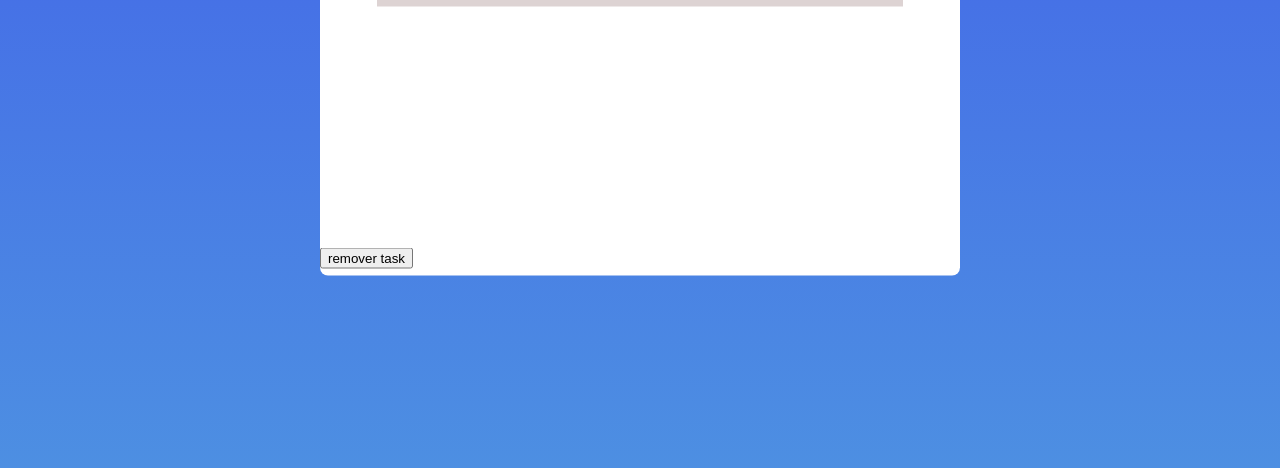
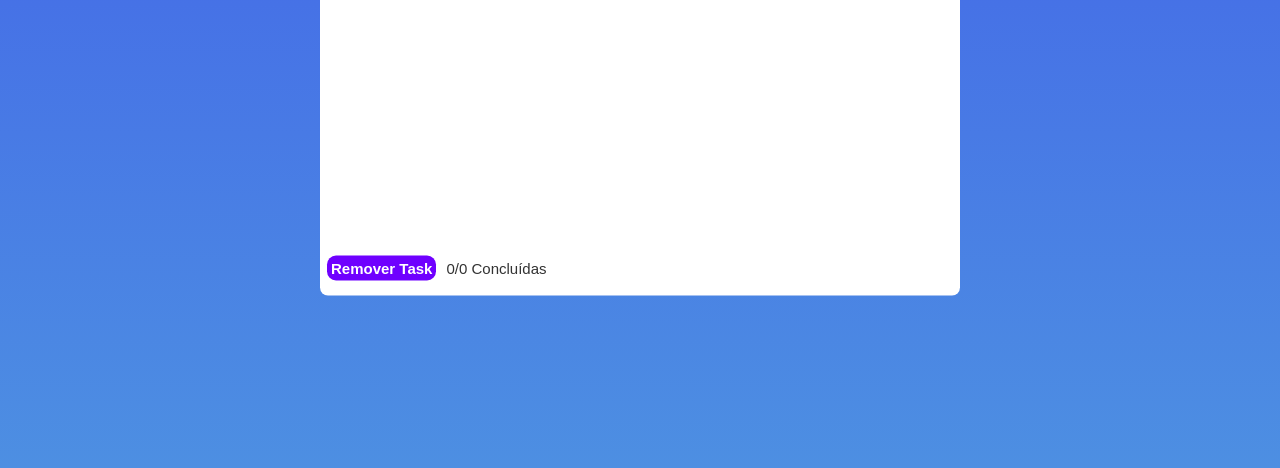
Before and after one commit to hashiraofcode/toDoList, a plain HTML site: page index.html in a window 1280 px wide. Shown: the part 332-800 px from the top of the page. Drawn offline with Linux system fonts and the light colour scheme.

Commit message:
concluindo desafio

```diff
--- a/JavaScript/index.js
+++ b/JavaScript/index.js
@@ -1,3 +1,31 @@
+// função que verifica as tasks true;
+const isTrue = () => {
+    let ischecked = 0;
+    toDoListData.forEach(({checked}) => {
+        checked? ischecked++ : ischecked = ischecked + 0;
+    })
+    return ischecked;
+}
+// função que manipula a exibição do item;
+const setCountTasks = () => {
+    const localManipuleValue = document.getElementById("count-item");
+    const {quantTasks,checkedTasks} = countData();
+    localManipuleValue.textContent = `${checkedTasks}/${quantTasks} Concluídas`;
+}
+//função que conta as tasks;
+const countData = () => {
+    const quantTasks = toDoListData.length? toDoListData.length : 0;
+    let checkedTasks = isTrue();
+    return {quantTasks, checkedTasks};
+}
+// função que renderiza o contador;
+const createCountItem = () => {
+    const contentWrapper = document.createElement("p");
+    contentWrapper.ariaLabel = "tarefas concluidas e quantidade total";
+    contentWrapper.id = "count-item";
+    document.getElementById("footer-content")
+    .appendChild(contentWrapper);
+}
 // fazendo uma função que coloca um item de exemplo na exibição;
     const setExempleTask = () => {
        const exempleItemWrapper = document.createElement("li");
@@ -48,14 +76,16 @@
         .removeChild(itemAsRemoved);
     });
     taskInDisplay();
+    setCountTasks();
 }
 // pegando o valor do input e atualizando ele na matriz;
 const getCheckboxChecked = (event) => {
     const name = event.target.id;
     const [id] = name.split("-")
+    const isChecked = event.target.checked;
     toDoListData = toDoListData.map((task) => {
         if(parseInt(task.id) === parseInt(id)){
-            return {...task,checked:true};
+            return {...task,checked: isChecked};
         } else return task;
     });
 }
@@ -65,6 +95,7 @@
     const deletedItem = document.getElementById(String(idItem));
     document.getElementById("lista").removeChild(deletedItem);
     setTasksInLocalStorage(toDoListData);
+    setCountTasks();
     taskInDisplay();
 }
 // renderiza o item;
@@ -106,10 +137,12 @@
     console.log(objectValues)
     const item = creatToDoItem(objectValues);
     getItem(item);
-     deleteExempleTask();
+    if(toDoListData.length > 0 && toDoListData.length === 1){
+        deleteExempleTask();
+    }
+    setCountTasks();
     } else alert("Inseira uma tarefa válida");
 }
-
 // função que cria o item a ser renderizado;
 const creatToDoItem = (arrData) => {
     const checkbox = document.createElement("input");
@@ -130,6 +163,9 @@
     button.ariaLabel = "deletar tarefa";
     button.onclick = () => {removerTask(getIdForLi)};
     wrapper.classList.add("checkbox-label-container");
+    wrapper.onchange = (event) => {
+       setCountTasks();
+    }
 
     wrapper.appendChild(checkbox);
     wrapper.appendChild(label);
@@ -144,11 +180,16 @@
 window.onload = () => {
     // pegando evento do submit
     document.getElementById("create-toDo-form").addEventListener("submit",createNewTask);
-    if(toDoListData.length > 0){
-        deleteExempleTask();
-        toDoListData.forEach((task) => {
+    console.log(toDoListData.length);
+     toDoListData.forEach((task) => {
         const item = creatToDoItem(task);
         getItem(item);
-    })
-    } else setExempleTask();
+    });
+    if(toDoListData.length > 0 && toDoListData.length === 1){
+        deleteExempleTask();
+    } else if(toDoListData.length === 0){
+        setExempleTask();
+    };
+   createCountItem();
+    setCountTasks();
 }
--- a/css/styles.css
+++ b/css/styles.css
@@ -93,7 +93,7 @@
 
 .interface {
     width: 50%;
-    height: 50dvh;
+    height: 55dvh;
     min-width: 269px;
     background-color: #ffffff;
     position: absolute;
@@ -144,6 +144,31 @@
                     }
                 }
             }
+        }
+    }
+    & #footer-content {
+        width: 100%;
+        height: auto;
+        display: flex;
+        justify-content: flex-start;
+        gap: 1rem;
+        & button {
+            padding: .4rem;
+            text-transform: capitalize;
+            font-weight: 700;
+            font-size: 1.5rem;
+            background-color: #6f00ff;
+            color: #fff;
+            border: none;
+            margin-left: .7rem;
+            border-radius: .9rem;
+        }
+        & p {
+            width: auto;
+            display: flex;
+            align-items: center;
+           color: #333;
+           font-size: 1.5rem;
         }
     }
 }
--- a/index.html
+++ b/index.html
@@ -28,7 +28,9 @@
                     </form>
                 </section>
                 <ul id="lista"><!-- Inserir tarefas via js--></ul>
-                <button onclick="removeTaskTrue()">remover task</button>
+                <div id="footer-content">
+                    <button onclick="removeTaskTrue()">remover task</button>
+                </div>
             </div>
         </main>
     </div>
```
